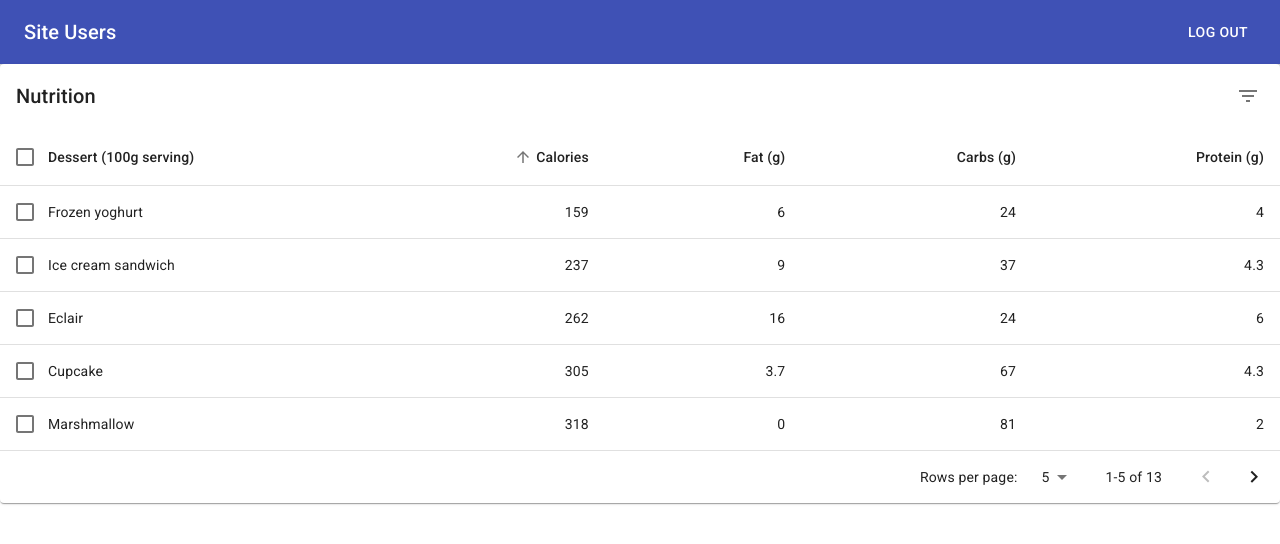
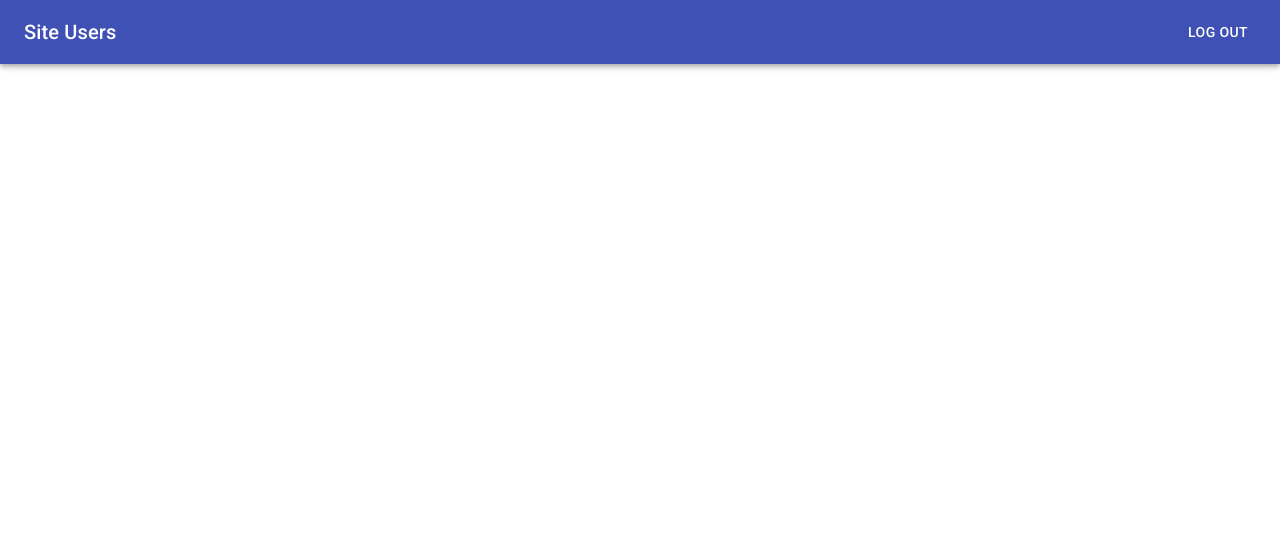
Before and after one commit to IlyaKrapivnoy/react_page_ex, a React (Create React App) app: page / in a window 1280 px wide. Shown: the top 544 px of the page. Built offline with nearby package versions, Linux system fonts and the light colour scheme.

Commit message:
fix conflict

```diff
--- a/src/App.js
+++ b/src/App.js
@@ -1,11 +1,9 @@
 import Header from './components/Header';
-import Table from './components/Table';
 
 function App() {
     return (
         <div className=''>
             <Header />
-            <Table />
         </div>
     );
 }
```
